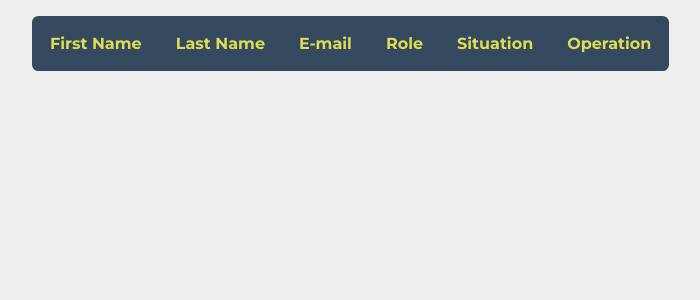
After one commit to AYOUBBASIDI/Draw-It, a PHP site: the page made by code/app/view/admin/home.view.php in a window 1280 px wide. The commit adds this page. Shown: the top 300 px of the page, without its empty margins (8-708 px from the left). Run offline with PHP 8.4, Linux system fonts and the light colour scheme; the template is opened without the code that fills it, so the values that code supplies are empty; some libraries are stand-ins or nearby versions.

Commit message:
some modification

```diff
--- /dev/null
+++ b/code/app/view/admin/home.view.php
@@ -0,0 +1,33 @@
+<!DOCTYPE html>
+<html lang="en">
+<head>
+    <meta charset="UTF-8">
+    <meta http-equiv="X-UA-Compatible" content="IE=edge">
+    <meta name="viewport" content="width=device-width, initial-scale=1.0">
+    <link rel="icon" type="image/png" href="<?= URLROOT ?>img/D.png">
+    <link rel="stylesheet" href="<?= URLROOT ?>public/css/admin.css">
+    <title>Document</title>
+</head>
+<body>
+<table class="rwd-table">
+  <tr>
+    <th>First Name</th>
+    <th>Last Name</th>
+    <th>E-mail</th>
+    <th>Role</th>
+    <th>Situation</th>
+    <th>Operation</th>
+  </tr>
+  <?php
+    if (isset($data["users"])){
+     foreach ($data["users"] as $item){ ?>
+  <tr>
+    <td data-th="fname"> <?php echo $item->fname; ?></td>
+    <td data-th="lname"><?php echo $item->lname; ?></td>
+    <td data-th="email"><?php echo $item->email; ?></td>
+    <td data-th="role"><?php echo $item->role; ?></td>
+    <td data-th="situation"></td>
+    <td data-th="operation">att</td>
+  </tr>
+  <?php }} ?>
+</table>
--- a/code/app/view/client/dashboard.view.php
+++ b/code/app/view/client/dashboard.view.php
@@ -30,8 +30,8 @@
      foreach ($data["jobs"] as $job){ ?>
         <div class="rendred">
             <p>Type : <?php echo $job->type; ?></p>
-            <p><a href="<?php echo URLROOT; ?>pages/details/<?php echo $job->id; ?>">See Details</a></p>
-            <p><a href="<?php echo URLROOT; ?>pages/requests/<?php echo $job->id; ?>"><?php echo $job->requests; ?> request</a></p>
+            <p><a href="<?php echo URLROOT; ?>pages/details/<?php echo $job->id_job; ?>">See Details</a></p>
+            <p><a href="<?php echo URLROOT; ?>pages/requests/<?php echo $job->id_job; ?>"><?php echo $job->requests; ?> request</a></p>
             <a><img class="icon-delete" src="<?php echo URLROOT ?>img/delete.png"></a>
         </div>
         <?php }} ?>
--- a/code/app/view/client/requests.view.php
+++ b/code/app/view/client/requests.view.php
@@ -22,7 +22,7 @@
             <p><?php echo $item->fname; ?> <?php echo $item->lname; ?></p>
             <p>15 job complet</p>
             <p><?php echo $item->price; ?></p>
-            <a><img class="icon-delete" src="<?php echo URLROOT ?>img/take-designer.png"></a>
+            <a href="<?php echo URLROOT; ?>jobs/acceptJob/<?php echo $item->id_user; ?>/<?php echo $item->id_job; ?>/<?php echo $item->id; ?>"><img class="icon-delete" src="<?php echo URLROOT ?>img/take-designer.png" ></a>
         </div>
     </div>
     <?php }} ?>
--- a/code/app/view/designer/request.view.php
+++ b/code/app/view/designer/request.view.php
@@ -7,7 +7,7 @@ if (isset($data["job"])){
     <div class="requestAjob jobCreate">
         <div class="line">
         <label for="owner">Owner :</label>
-        <p class="line-content"><?php echo $item->creator; ?></p>
+        <p class="line-content"><?php echo $item->fname; ?> <?php echo $item->lname; ?></p>
         </div>
         <div class="line">
         <label for="type">Type :</label>
@@ -37,6 +37,6 @@ if (isset($data["job"])){
 
 <script>
     function request(){
-        location.href = "<?php echo URLROOT; ?>jobs/new_request/<?php echo $item->id; ?>";
+        location.href = "<?php echo URLROOT; ?>jobs/new_request/<?php echo $item->id_job; ?>";
     }
 </script>
--- /dev/null
+++ b/code/public/css/admin.css
@@ -0,0 +1,81 @@
+@import "compass/css3";
+ @import 'https://fonts.googleapis.com/css?family=Montserrat:300,400,700';
+ .rwd-table {
+	 margin: 1em 0;
+	 min-width: 300px;
+}
+ .rwd-table tr {
+	 border-top: 1px solid #ddd;
+	 border-bottom: 1px solid #ddd;
+}
+ .rwd-table th {
+	 display: none;
+}
+ .rwd-table td {
+	 display: block;
+}
+ .rwd-table td:first-child {
+	 padding-top: 0.5em;
+}
+ .rwd-table td:last-child {
+	 padding-bottom: 0.5em;
+}
+ .rwd-table td:before {
+	 content: attr(data-th) ": ";
+	 font-weight: bold;
+	 width: 6.5em;
+	 display: inline-block;
+}
+ @media (min-width: 480px) {
+	 .rwd-table td:before {
+		 display: none;
+	}
+}
+ .rwd-table th, .rwd-table td {
+	 text-align: left;
+}
+ @media (min-width: 480px) {
+	 .rwd-table th, .rwd-table td {
+		 display: table-cell;
+		 padding: 0.25em 0.5em;
+	}
+	 .rwd-table th:first-child, .rwd-table td:first-child {
+		 padding-left: 0;
+	}
+	 .rwd-table th:last-child, .rwd-table td:last-child {
+		 padding-right: 0;
+	}
+}
+ body {
+	 padding: 0 2em;
+	 font-family: Montserrat, sans-serif;
+	 -webkit-font-smoothing: antialiased;
+	 text-rendering: optimizeLegibility;
+	 color: #444;
+	 background: #eee;
+}
+ h1 {
+	 font-weight: normal;
+	 letter-spacing: -1px;
+	 color: #34495e;
+}
+ .rwd-table {
+	 background: #34495e;
+	 color: #fff;
+	 border-radius: 0.4em;
+	 overflow: hidden;
+}
+ .rwd-table tr {
+	 border-color: #46637f;
+}
+ .rwd-table th, .rwd-table td {
+	 margin: 0.5em 1em;
+}
+ @media (min-width: 480px) {
+	 .rwd-table th, .rwd-table td {
+		 padding: 1em !important;
+	}
+}
+ .rwd-table th, .rwd-table td:before {
+	 color: #dd5;
+}
```
Also changed, not shown: code/app/controller/jobs.controller.php (+14 -0 lines), code/app/controller/pages.controller.php (+21 -0 lines), code/app/controller/users.controller.php (+13 -3 lines), code/app/model/job.model.php (+45 -6 lines), code/app/model/user.model.php (+8 -2 lines), code/app/view/designer/dashboard.view.php (+9 -21 lines).
